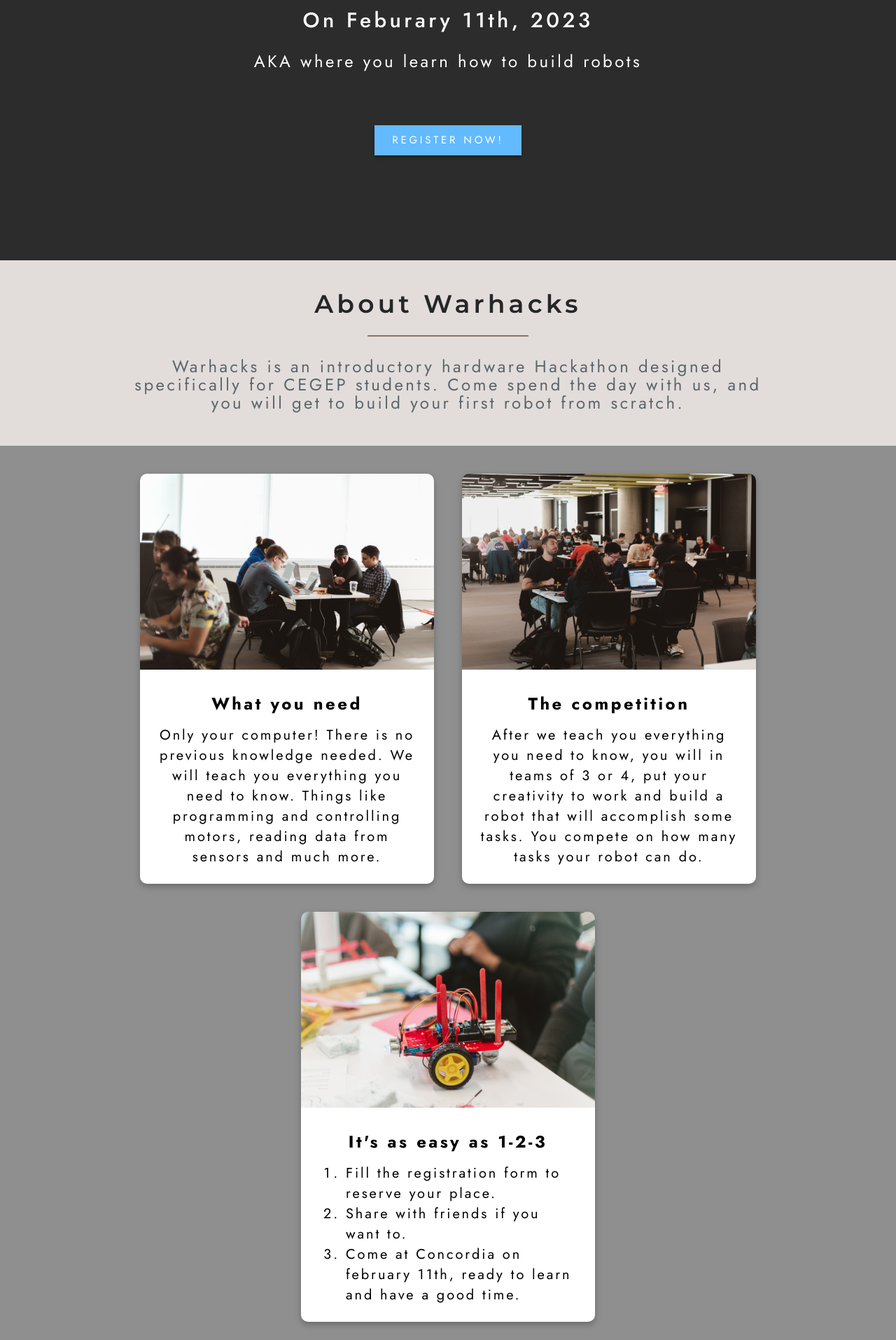
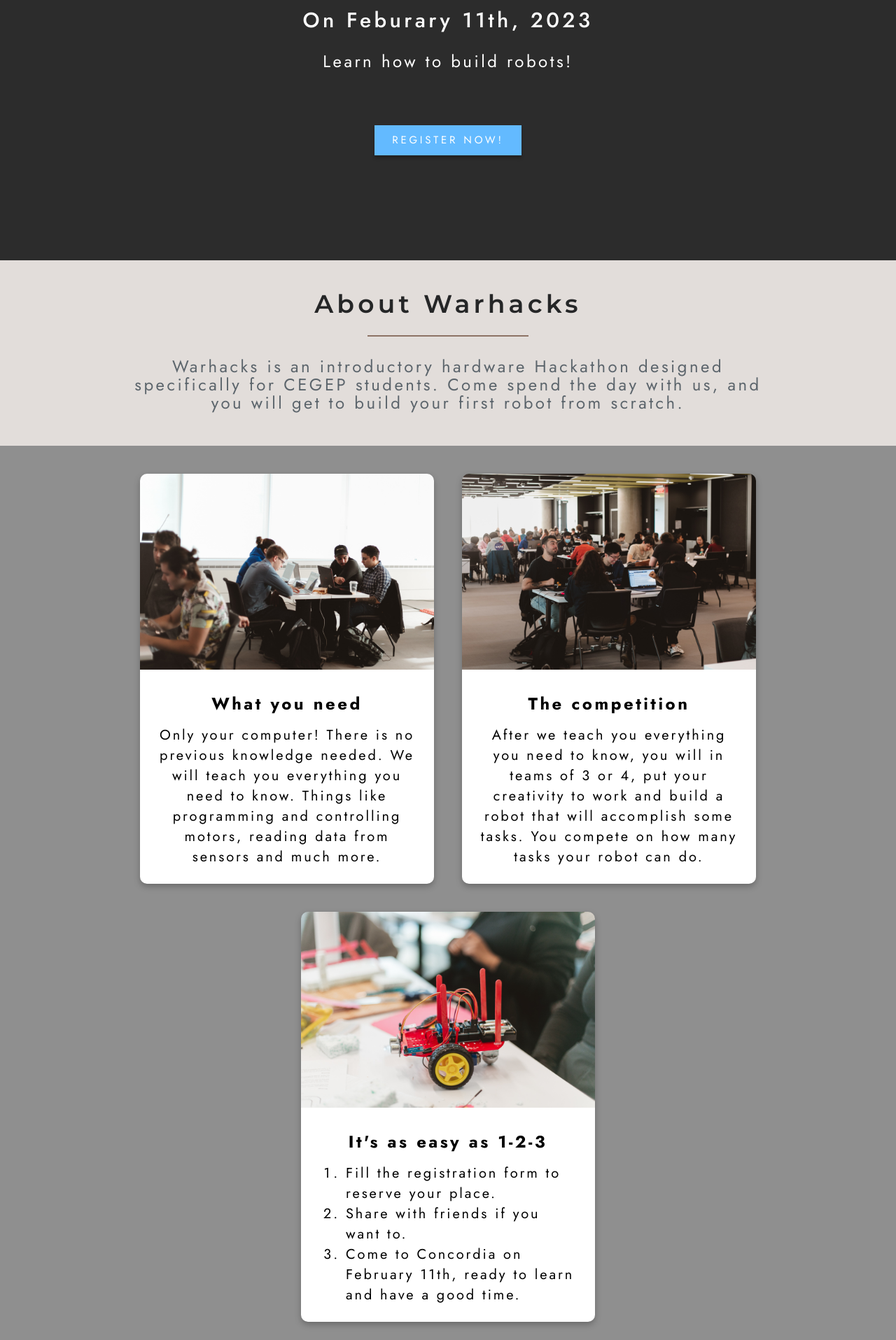
Before and after one commit to ieeeconcordia/botquest, a React (Create React App) app: page / in a window 1280 px wide. Shown: the part 424-2339 px from the top of the page at 70% size. Built offline with nearby package versions, Linux system fonts and the light colour scheme.

Commit message:
Fixed minor issues

```diff
--- a/src/components/cards/InfoCardNumList.jsx
+++ b/src/components/cards/InfoCardNumList.jsx
@@ -21,7 +21,7 @@
             <ol>
               <li>Fill the registration form to reserve your place.</li>
               <li>Share with friends if you want to.</li>
-              <li>Come at Concordia on february 11th, ready to learn and have a good time.</li>
+              <li>Come to Concordia on February 11th, ready to learn and have a good time.</li>
             </ol>
           </div>
       </div>
--- a/src/containers/cta/CTA.jsx
+++ b/src/containers/cta/CTA.jsx
@@ -13,13 +13,14 @@
                 text='Register Now!'
                 background='#63BAFF'
                 margin='10px'
+                href= "https://docs.google.com/forms/d/e/1FAIpQLScV9RSNqekgSI8L-rZKJTPsq0vgwg_nYEdyXl-eUcARq4l6oA/viewform?usp=sf_link"
             />
         </div>
 
         <div style={{width: "50%", height: "0", border: "1px solid rgba(240, 240, 241, 0.7)"}}></div>
 
         <div className='cta_secondary'>
-            <p className='cta_main_text'>Challenges will be done, in teams of 3 or 4.
+            <p className='cta_main_text'>Challenges will be done in teams of 3 or 4.
             You can invite your friends or we can team you up.</p>
             <h2 className='cta_secondary_call' >Invite your friends</h2>
         </div>
--- a/src/containers/cta/cta.css
+++ b/src/containers/cta/cta.css
@@ -42,7 +42,7 @@
     width: 70%;
     max-width: 900px;
 
-    color: #5C656C;
+    color: #000000;
 }
 
 .cta_secondary {
--- a/src/containers/header/Header.jsx
+++ b/src/containers/header/Header.jsx
@@ -8,7 +8,7 @@
       <h3 className='header_surtitle'>IEEE Concordia invites you to</h3>
       <h1 className='header_title'>WARHACKS</h1>
       <h3 className='header_surtitle'>On Feburary 11th, 2023</h3>
-      <h3 className='header_subtitle'>AKA where you learn how to build robots</h3>
+      <h3 className='header_subtitle'>Learn how to build robots!</h3>
       <Register
         text='Register Now!'
         background='#63BAFF'
--- a/src/containers/testimony/Testimony.jsx
+++ b/src/containers/testimony/Testimony.jsx
@@ -16,7 +16,7 @@
           If you're interested in robotics, try it out! "</p>
           <div className='testimony_witness'>
               <img src={Lina} alt="Testimony person" style={{maxWidth: "175px", height: "auto", borderRadius: "130px", boxShadow: "0px 4px 4px rgba(0, 0, 0, 0.25)"}}></img>
-              <p className='testimony_witness_text'>- Lina Ismail, presi</p>
+              <p className='testimony_witness_text'>- Lina</p>
           </div>
         </div>
 
```
